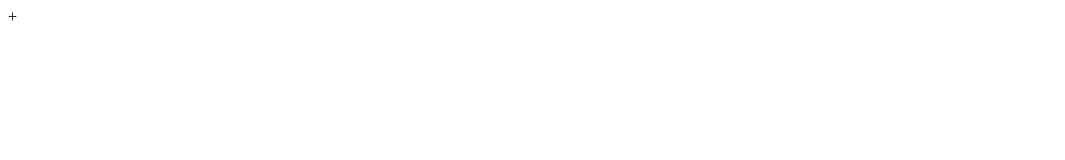
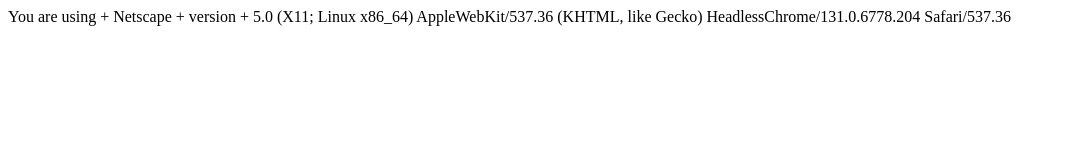
Before and after one commit to acciojob/browser-info-mannmanjeet988, a website: page main.html in a window 1280 px wide. Shown: the whole page, without its empty margins (0-1065 px from the left). Drawn offline with Linux system fonts and the light colour scheme.

Commit message:
created a submission

```diff
--- a/script.js
+++ b/script.js
@@ -1,5 +1,7 @@
 //your JS code here. If required.
     let divElement=   document.getElementById("browser-info");
-         let browserName = navigator.appName;
+       let browserName = navigator.appName;
         let  version = navigator.appVersion;
-		divElement.value= "You are using " + browserName + "version " + version;
+       // let browserName = "manjeet";
+         console.log(browserName,version)
+		divElement.innerHTML= `You are using  + ${browserName} + version + ${version}`;
```
Also changed, not shown: main.html (+1 -1 lines).
